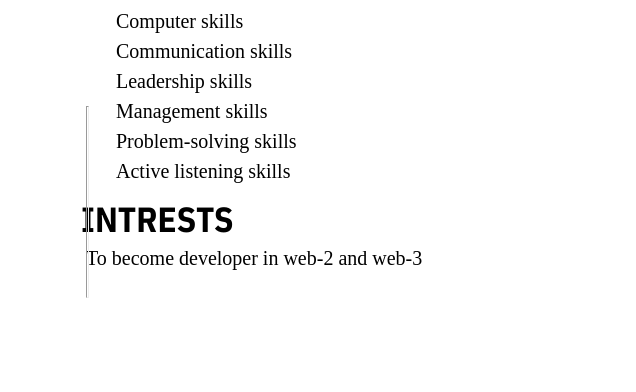
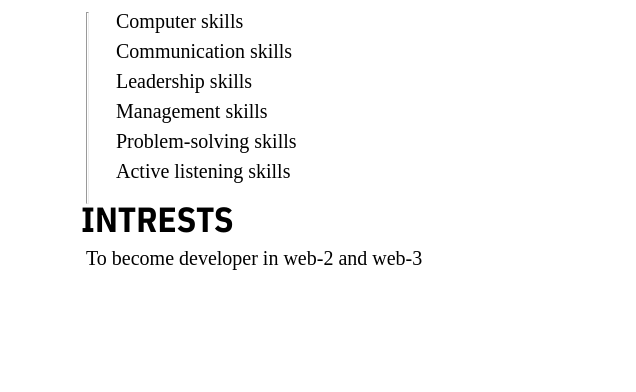
Before and after one commit to praveen23124/Resume, a plain HTML site: page index.html in a window 1280 px wide. Shown: the part 1022-1414 px from the top of the page, 644-1280 px from the left. Drawn offline with nearby package versions, Linux system fonts and the light colour scheme.

Commit message:
Update styles.css

```diff
--- a/css/styles.css
+++ b/css/styles.css
@@ -227,5 +227,4 @@ left: 80%;
   height: 190px;
   position: absolute;
   left: 57%;
-  top: 140%;
 }
```
